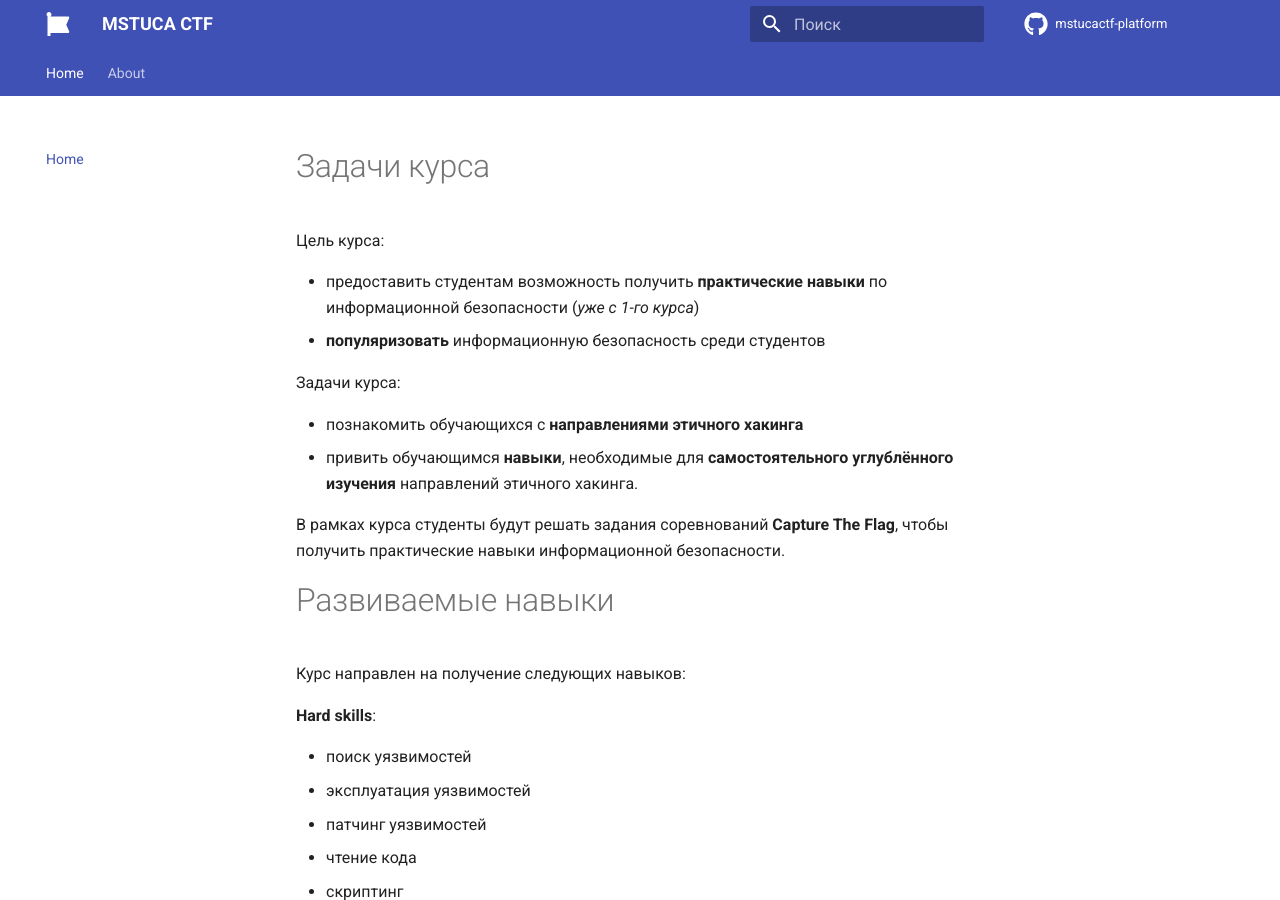
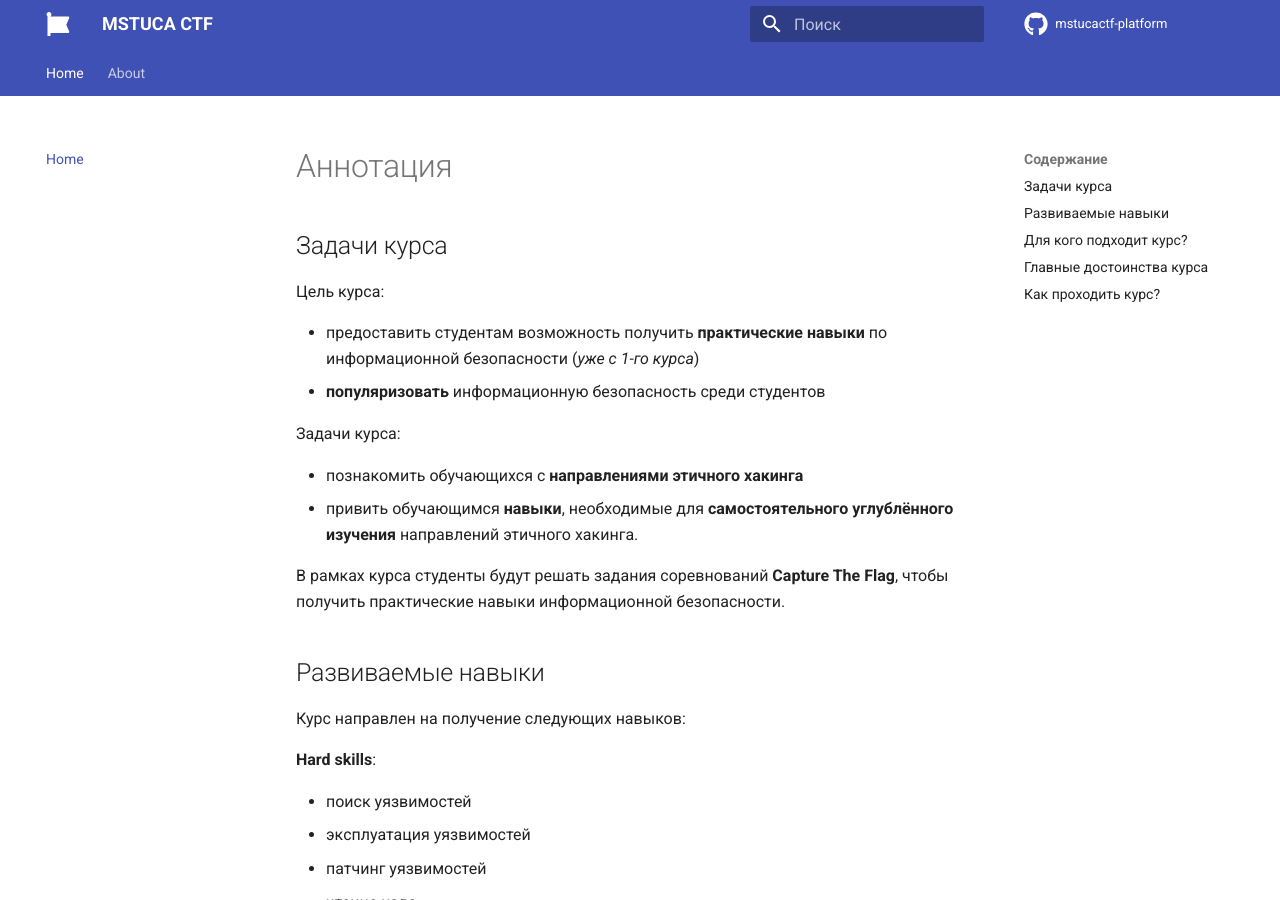
Before and after one commit to try-h4rder/mstucactf-platform, an MkDocs documentation site: the page built from docs/index.md, in a window 1280 px wide and 900 px high. Built offline with MkDocs 1.6.1 and Material for MkDocs 9.7.7, drawn with Linux system fonts in a browser that asks for light colours; comment, search, counter and statistics services are not loaded.

Commit message:
Add the favicon

```diff
--- a/docs/index.md
+++ b/docs/index.md
@@ -1,4 +1,6 @@
-# Задачи курса
+# Аннотация
+
+## Задачи курса
 
 Цель курса:
 
@@ -12,7 +14,7 @@
 
 В рамках курса студенты будут решать задания соревнований **Capture The Flag**, чтобы получить практические навыки информационной безопасности.
 
-# Развиваемые навыки
+## Развиваемые навыки
 
 Курс направлен на получение следующих навыков:
 
@@ -31,11 +33,11 @@
 - работа в команде
 - аналитическое мышление
 
-# Для кого подходит курс?
+## Для кого подходит курс?
 
 Материал подготовлен для студентов младших курсов МГТУ ГА специальности 10.05.02 ИБ ТКС, которые пока не имеют теоретических знаний и практических навыков по данной специальности. Более опытные студенты могут использовать курс в качестве путеводителя по сборникам заданий разной сложности, чтобы оттачивать свои практические навыки.
 
-# Главные достоинства курса
+## Главные достоинства курса
 
 - **Курс уникален**. Не имеет аналогов в университете.
 - **Курс актуален**. Тема ИБ становится всё более значимой, вместе с тем растут требования к специалистам при трудоустройстве. Курс помогает соответствовать этим требованиям.
@@ -45,7 +47,7 @@
 - **Курс структурирован**. Темы разделены на логические блоки с нарастающей сложностью.
 - **Низкий порог вхождения**. Курс включает обучение самым базовым навыкам и не требует предварительной подготовки.
 
-# Как проходить курс?
+## Как проходить курс?
 
 Курс состоит из блоков, поделённых на разделы. Каждый раздел включает теоретическую выкладку и может содержать задания. Все задания включают подробное описание и ожидаемый результат.
 
--- a/mkdocs.yml
+++ b/mkdocs.yml
@@ -11,6 +11,7 @@
 theme:
   name:     "material"
 
+  favicon:  "images/font-awesome-brands-solid.svg"
   features:
     - navigation.instant
     - navigation.instant.progress
```
Also changed, not shown: docs/images/font-awesome-brands-solid.svg (added).
